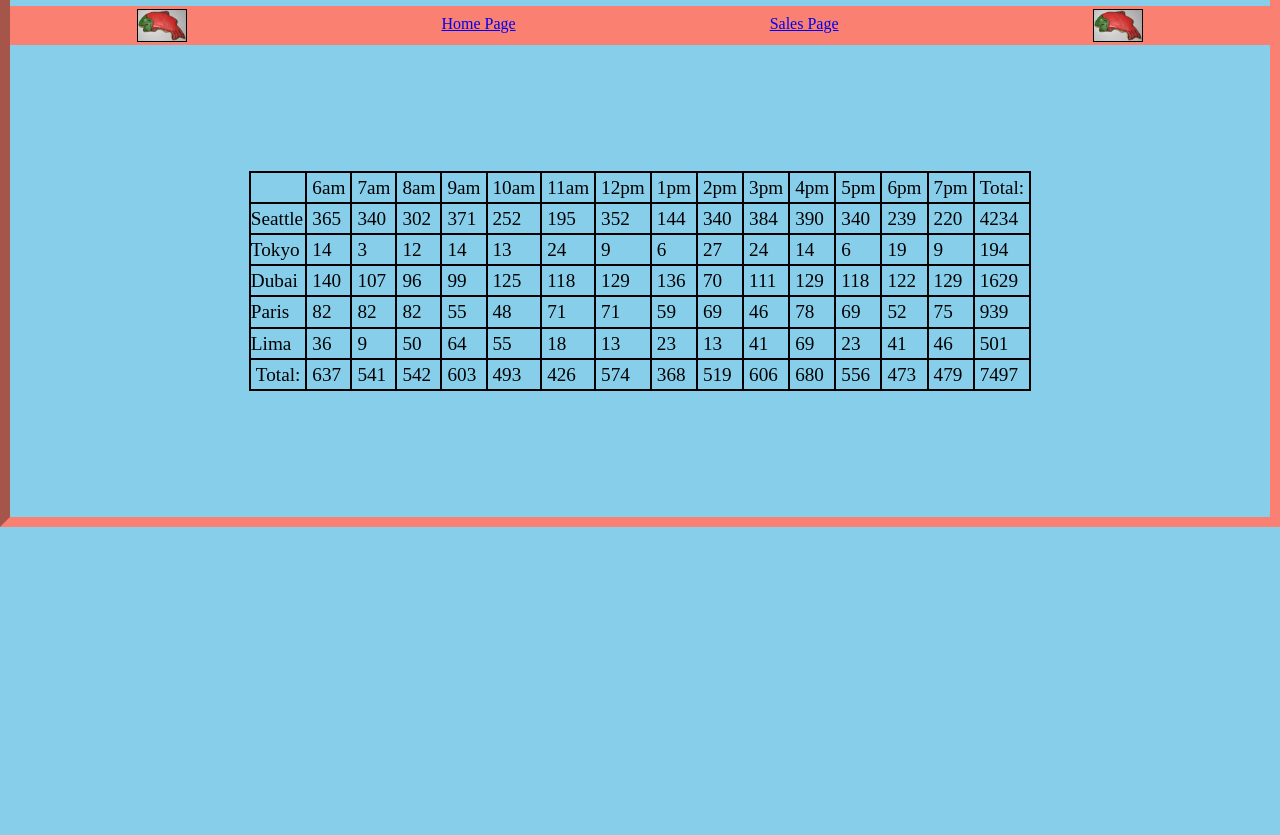
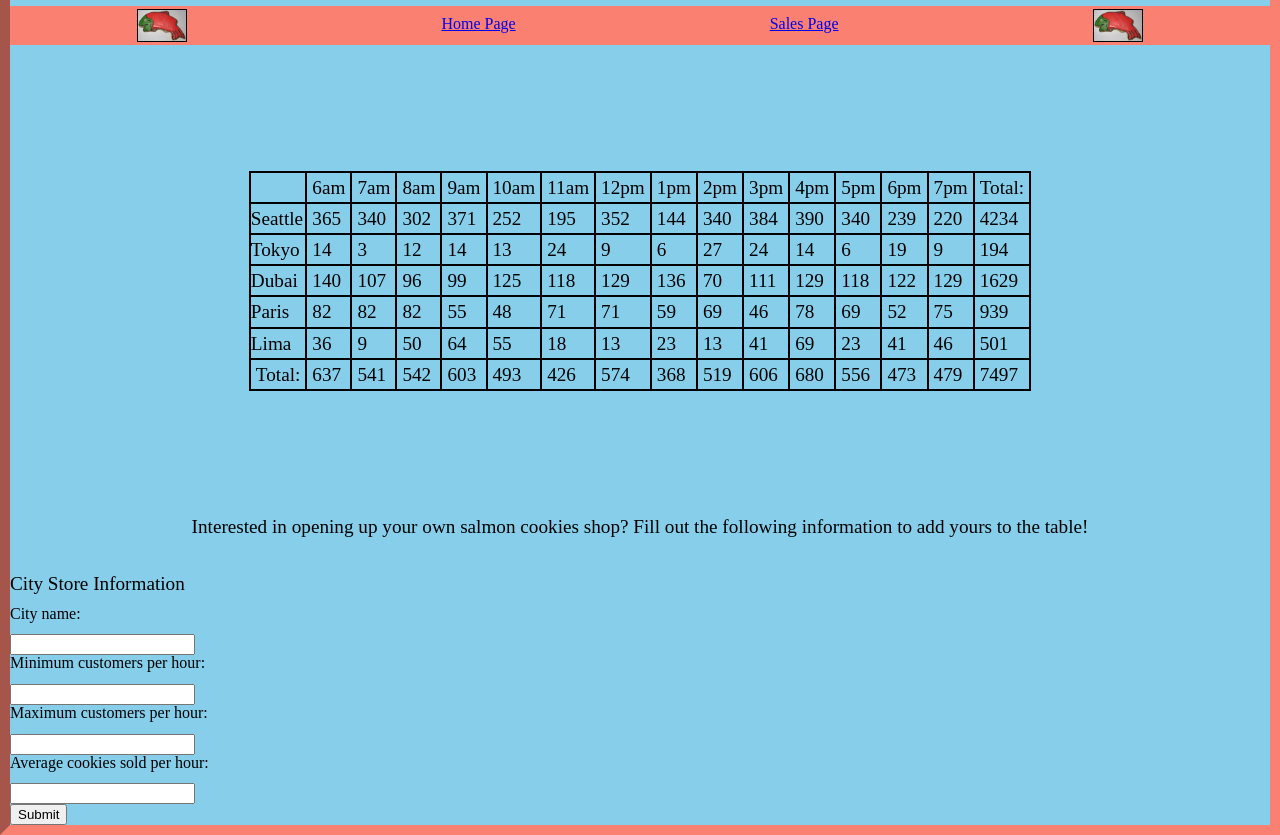
Before and after one commit to AlMonkman/cookie-stand-nights, a plain HTML site: page sales.html in a window 1280 px wide. Shown: the part 234-1069 px from the top of the page. Before the commit the page ends 800 px from the top, so only its background shows below. Drawn offline with Linux system fonts and the light colour scheme.

Commit message:
Added form to cookie stand

```diff
--- a/css/style.css
+++ b/css/style.css
@@ -119,3 +119,19 @@ height: 400px;
 #family{
   width: 600px;
 }
+
+p{
+  text-align: center;
+  margin-bottom: 3%;
+  font-size: larger;
+}
+
+label{
+  display: block;
+  margin-bottom: 1%;
+}
+
+legend{
+  margin-bottom: 1%;
+  font-size: larger;
+}
--- a/js/app.js
+++ b/js/app.js
@@ -1,6 +1,8 @@
 'use strict';
 
 const citySales = document.getElementById('city-sales');
+
+const cityForm = document.getElementById('addCity');
 
 const hours = ['6am', '7am', '8am', '9am', '10am', '11am', '12pm', '1pm', '2pm', '3pm', '4pm', '5pm', '6pm', '7pm'];
 
@@ -86,8 +88,10 @@ function callout() {
 
 callout();
 
+let tr = document.createElement('tr');
+
 function renderFooter() {
-  let tr = document.createElement('tr');
+
   citySales.appendChild(tr);
 
   let td = document.createElement('td');
@@ -116,6 +120,23 @@ function renderFooter() {
 
 renderFooter();
 
+function handleSubmit(event) {
+  event.preventDefault();
 
+  let name = event.target.cityName.value;
+  let minimum = +event.target.minimum.value;
+  let maximum = +event.target.maximum.value;
+  let average = +event.target.average.value;
+
+  let newCity = new City(name, minimum, maximum, average);
+  tr.innerHTML = '';
+  newCity.randomCustomers();
+  newCity.generateCookiesPerHour();
+  newCity.renderCity();
+  renderFooter();
+
+}
+
+cityForm.addEventListener('submit', handleSubmit);
 // console.log(seattle);
 // console.log(cityArr);
--- a/sales.html
+++ b/sales.html
@@ -28,6 +28,28 @@
   <main id="Table">
     <table id="city-sales"></table>
   </main>
+  <p>Interested in opening up your own salmon cookies shop? Fill out the following information to add yours to the table!</p>
+
+  <form id="addCity">
+    <fieldset>
+      <legend>City Store Information</legend>
+
+      <label for="name">City name:</label>
+      <input id="name" type="text" name="cityName">
+
+      <label for="minimum">Minimum customers per hour:</label>
+      <input id="minimum" type="text" name="minimum">
+
+      <label for="maximum">Maximum customers per hour:</label>
+      <input id="maximum" type="text" name="maximum">
+
+      <label for="average">Average cookies sold per hour:</label>
+      <input id="average" type="text" name="average">
+
+    </fieldset>
+
+    <button type="submit">Submit</button>
+  </form>
   <script src="js/app.js"></script>
 </body>
 
```
